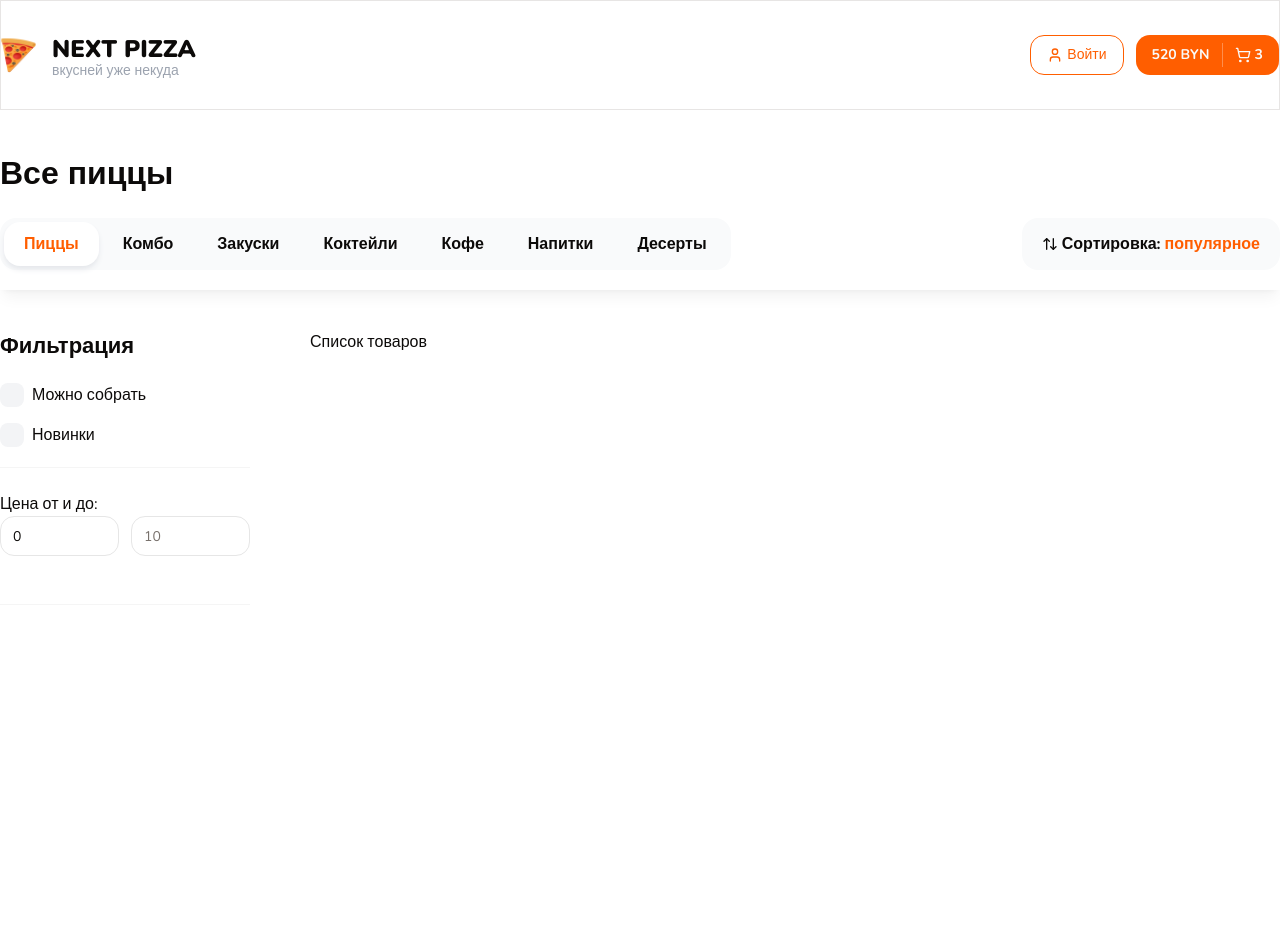
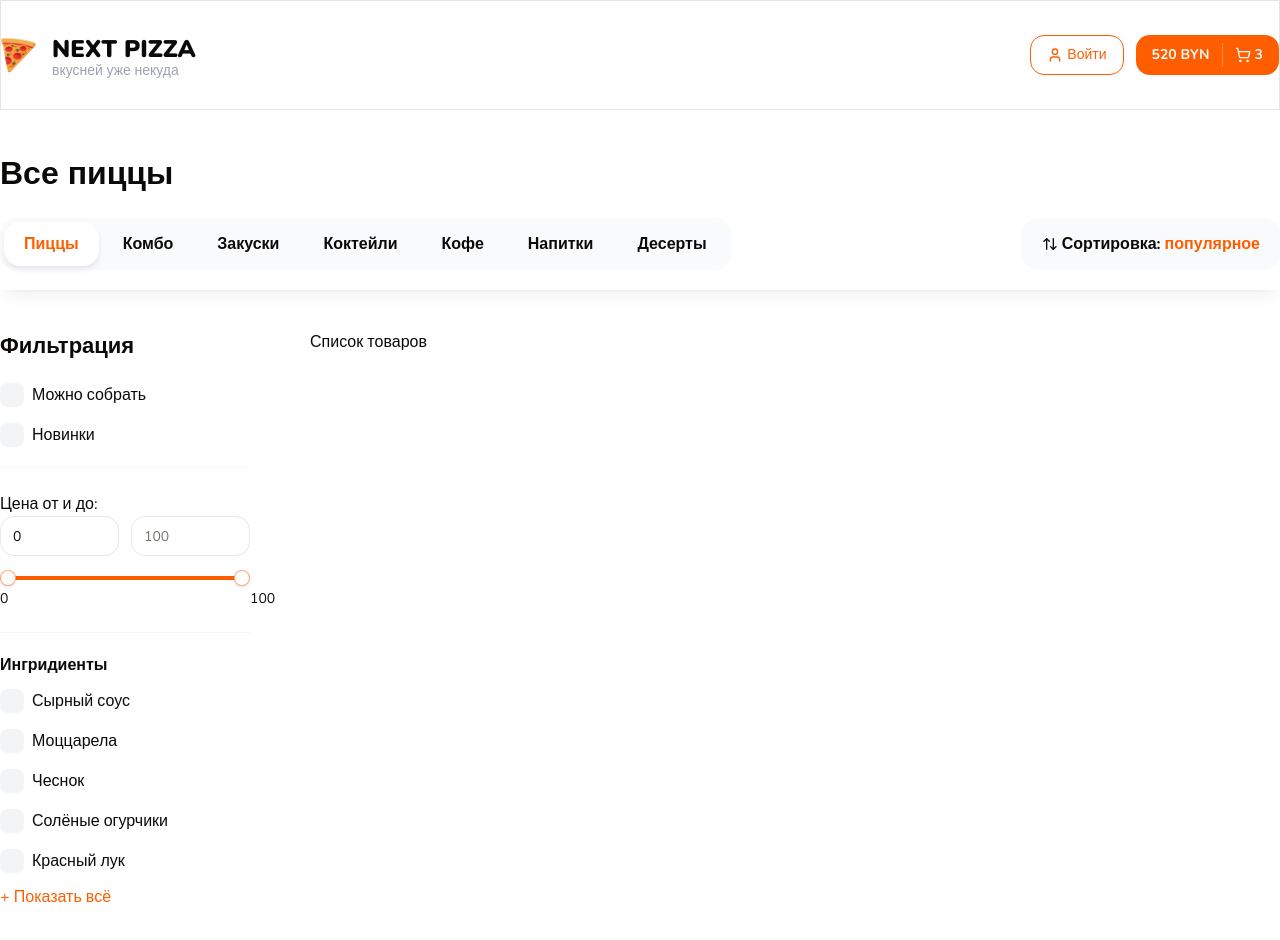
Before and after one commit to SpiriT-L/next-pizza, a Next.js app: page / in a window 1280 px wide. Shown: the top 940 px of the page. Before the commit the page ends 800 px from the top, so only its background shows below. Built offline with nearby package versions, Linux system fonts and the light colour scheme.

Commit message:
feat: add filter layout

```diff
--- a/app/page.tsx
+++ b/app/page.tsx
@@ -1,5 +1,4 @@
-import { Container, Filters, Title } from '@/components/shared';
-import { TopBar } from '@/components/shared/top-bar';
+import { Container, Filters, Title, TopBar } from '@/components/shared';
 
 export default function Home() {
   return (
--- /dev/null
+++ b/components/shared/checkbox-filters-group.tsx
@@ -0,0 +1,78 @@
+'use client';
+
+import React from 'react';
+import { Input } from '../ui/input';
+import { FilterCheckbox, FilterCheckboxProps } from './filter-checkbox';
+
+type Item = FilterCheckboxProps;
+
+interface Props {
+  title: string;
+  items: Item[];
+  defaultItems: Item[];
+  limit?: number;
+  searchInputPlaceholder?: string;
+  onChange?: (value: string[]) => void;
+  defaultValue?: string[];
+  className?: string;
+}
+
+export const CheckboxFiltersGroup: React.FC<Props> = ({
+  title,
+  items,
+  defaultItems,
+  limit = 5,
+  searchInputPlaceholder = 'Поиск...',
+  onChange,
+  defaultValue,
+  className,
+}) => {
+  const [showAll, setShowAll] = React.useState(false);
+  const [searchValue, setSearchValue] = React.useState('');
+
+  const onChangeSearchInput = (e: React.ChangeEvent<HTMLInputElement>) => {
+    setSearchValue(e.target.value);
+  };
+
+  const list = showAll
+    ? items.filter(item => item.text.toLowerCase().includes(searchValue.toLowerCase()))
+    : defaultItems.slice(0, limit);
+
+  return (
+    <div className={className}>
+      <p className='font-bold mb-3'>{title}</p>
+
+      {showAll && (
+        <div className='mb-5'>
+          <Input
+            onChange={onChangeSearchInput}
+            placeholder={searchInputPlaceholder}
+            className='bg-gray-50 border-none'
+          />
+        </div>
+      )}
+      <div className='flex flex-col gap-4 max-h-96 pr-2 overflow-auto scrollbar'>
+        {list.map((item, index) => (
+          <FilterCheckbox
+            key={index}
+            text={item.text}
+            value={item.value}
+            endAbornment={item.endAbornment}
+            checked={false}
+            onCheckedChange={ids => console.log(ids)}
+          />
+        ))}
+      </div>
+      {items.length > limit && (
+        <div className={showAll ? 'border-t border-t-neutral-100 mt-4' : ''}>
+          <button
+            onClick={() => setShowAll(!showAll)}
+            className='text-primary mt-3'
+          >
+            {showAll ? 'Скрыть' : ' + Показать всё'}
+          </button>
+        </div>
+      )}
+    </div>
+  );
+};
--- a/components/shared/filters.tsx
+++ b/components/shared/filters.tsx
@@ -1,7 +1,9 @@
 import React from 'react';
+import { Input } from '../ui';
+import { CheckboxFiltersGroup } from './checkbox-filters-group';
 import { FilterCheckbox } from './filter-checkbox';
+import { RangeSlider } from './range-slider';
 import { Title } from './title';
-import { Input } from '../ui'
 
 interface Props {
   className?: string;
@@ -18,9 +20,39 @@
       <div className='mt-5 border-y border-y-neutral-100 py-6 pb-7'>
         <p>Цена от и до:</p>
         <div className='flex gap-3 mb-5'>
-          <Input type='number' placeholder='0' min={0} max={100} defaultValue={0} />
-          <Input type='number' placeholder='10' min={10} max={100} />
+          <Input
+            type='number'
+            placeholder='0'
+            min={0}
+            max={100}
+            defaultValue={0}
+          />
+          <Input type='number' placeholder='100' min={10} max={100} />
         </div>
+        <RangeSlider min={0} max={100} step={10} value={[0, 100]} />
+      </div>
+      <div>
+        <CheckboxFiltersGroup
+          title='Ингридиенты'
+          className='mt-5'
+          limit={5}
+          defaultItems={[
+            { text: 'Сырный соус', value: '1' },
+            { text: 'Моццарела', value: '2' },
+            { text: 'Чеснок', value: '3' },
+            { text: 'Солёные огурчики', value: '4' },
+            { text: 'Красный лук', value: '5' },
+            { text: 'Томаты', value: '' },
+          ]}
+          items={[
+            { text: 'Сырный соус', value: '1' },
+            { text: 'Моццарела', value: '2' },
+            { text: 'Чеснок', value: '3' },
+            { text: 'Солёные огурчики', value: '4' },
+            { text: 'Красный лук', value: '5' },
+            { text: 'Томаты', value: '' },
+          ]}
+        />
       </div>
     </div>
   );
--- a/components/shared/index.ts
+++ b/components/shared/index.ts
@@ -4,4 +4,6 @@
 export {Categories} from './categories';
 export {SortPopup} from './sort-popup';
 export {Filters} from './filters';
+export {TopBar} from './top-bar';
 export {FilterCheckbox} from './filter-checkbox';
+export {RangeSlider} from './range-slider';
--- /dev/null
+++ b/components/shared/range-slider.tsx
@@ -0,0 +1,71 @@
+'use client';
+
+import React from 'react';
+import * as SliderPrimitive from '@radix-ui/react-slider';
+
+import { cn } from '@/lib/utils';
+
+type SliderProps = {
+  className?: string;
+  min: number;
+  max: number;
+  step: number;
+  formatLabel?: (value: number) => string;
+  value?: number[] | readonly number[];
+  onValueChange?: (values: number[]) => void;
+};
+
+const RangeSlider = React.forwardRef(
+  (
+    { className, min, max, step, formatLabel, value, onValueChange, ...props }: SliderProps,
+    ref,
+  ) => {
+    const initialValue = Array.isArray(value) ? value : [min, max];
+    const [localValues, setLocalValues] = React.useState(initialValue);
+
+    React.useEffect(() => {
+      // Update localValues when the external value prop changes
+      setLocalValues(Array.isArray(value) ? value : [min, max]);
+    }, [min, max, value]);
+
+    const handleValueChange = (newValues: number[]) => {
+      setLocalValues(newValues);
+      if (onValueChange) {
+        onValueChange(newValues);
+      }
+    };
+
+    return (
+      <SliderPrimitive.Root
+        ref={ref as React.RefObject<HTMLDivElement>}
+        min={min}
+        max={max}
+        step={step}
+        value={localValues}
+        onValueChange={handleValueChange}
+        className={cn('relative flex w-full touch-none select-none mb-6 items-center', className)}
+        {...props}>
+        <SliderPrimitive.Track className="relative h-1 w-full grow overflow-hidden rounded-full bg-primary/20">
+          <SliderPrimitive.Range className="absolute h-full bg-primary" />
+        </SliderPrimitive.Track>
+        {localValues.map((value, index) => (
+          <React.Fragment key={index}>
+            <div
+              className="absolute text-center"
+              style={{
+                left: `calc(${((value - min) / (max - min)) * 100}% + 0px)`,
+                top: `10px`,
+              }}>
+              <span className="text-sm">{formatLabel ? formatLabel(value) : value}</span>
+            </div>
+            <SliderPrimitive.Thumb className="block h-4 w-4 rounded-full border border-primary/50 bg-white shadow transition-colors focus-visible:outline-none focus-visible:ring-1 focus-visible:ring-ring disabled:pointer-events-none disabled:opacity-50" />
+          </React.Fragment>
+        ))}
+      </SliderPrimitive.Root>
+    );
+  },
+);
+
+RangeSlider.displayName = SliderPrimitive.Root.displayName;
+
+export { RangeSlider };
```
